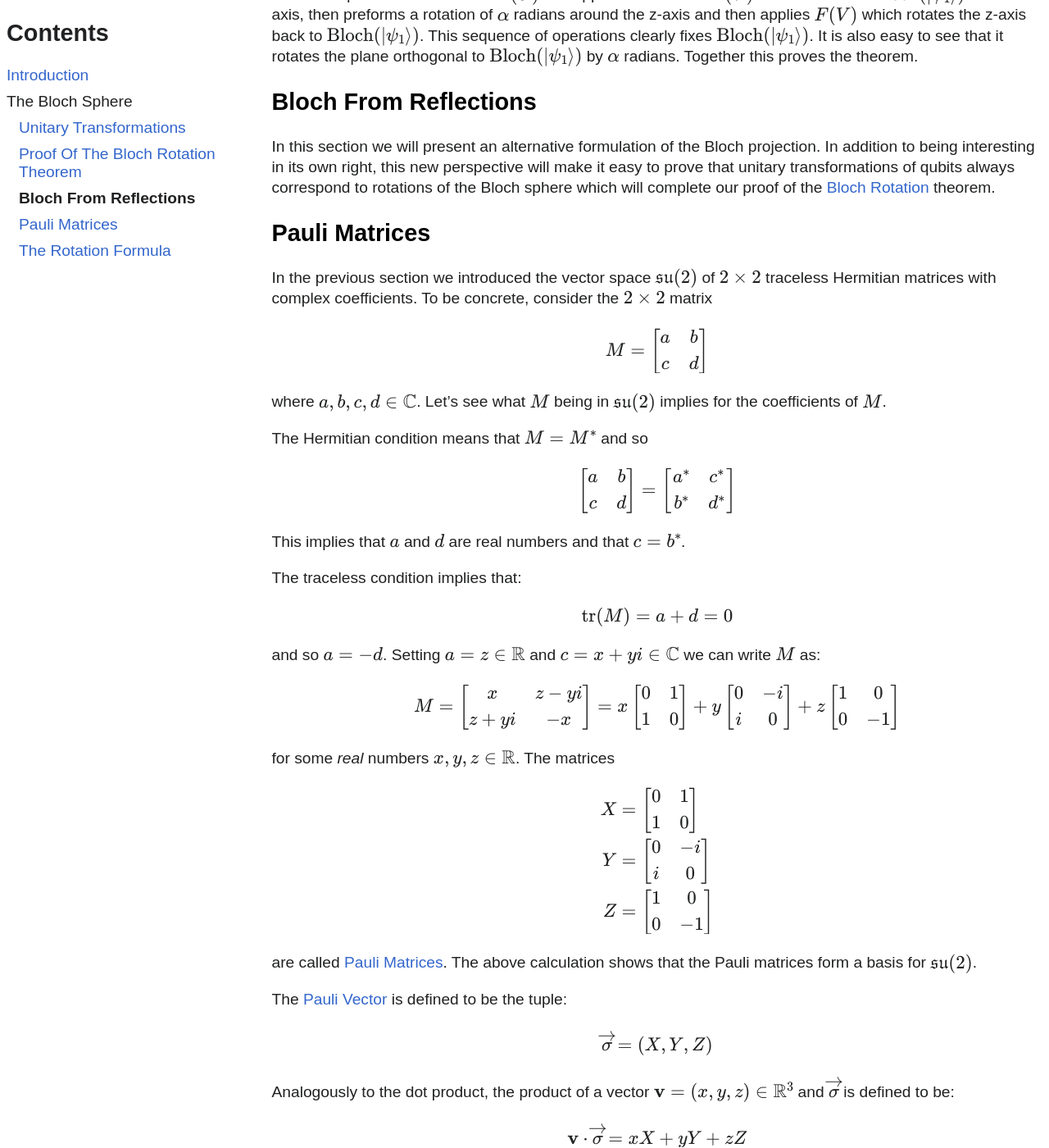
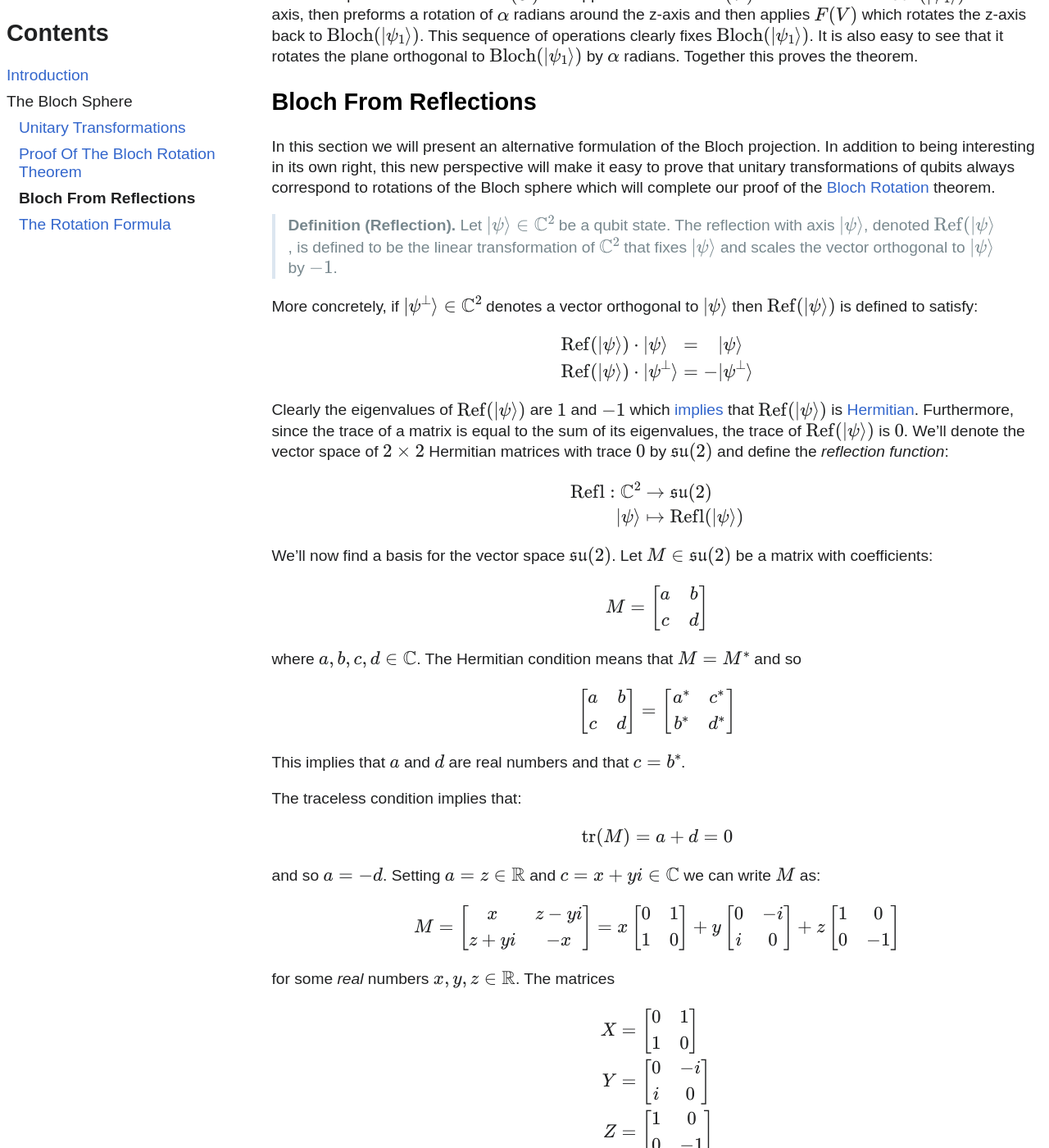
Before and after one commit to lowdanie/lowdanie.github.io, a Jekyll site: the page built from _posts/2024-10-21-bloch-sphere.md, in a window 1280 px wide and 1400 px high, scrolled down 8446 px. Shown: the whole window at 82% size. Built offline with Jekyll 4.4.1, drawn with Linux system fonts in a browser that asks for light colours; comment, search, counter and statistics services are not loaded; some of the changed text lies outside the part shown.

Commit message:
theorem proof

```diff
--- a/_posts/2024-10-21-bloch-sphere.md
+++ b/_posts/2024-10-21-bloch-sphere.md
@@ -510,20 +510,48 @@
 always correspond to rotations of the Bloch sphere which will complete our proof
 of the [Bloch Rotation](#thm:bloch-rotation) theorem.
 
-## Pauli Matrices
+> **Definition (Reflection).** Let $\|\psi\rangle\in\mathbb{C}^2$ be a qubit
+> state. The reflection with axis $\|\psi\rangle$, denoted
+> $\mathrm{Ref}(\|\psi\rangle$, is defined to be the linear transformation of
+> $\mathbb{C}^2$ that fixes $\|\psi\rangle$ and scales the vector orthogonal to
+> $\|\psi\rangle$ by $-1$.
 
-In the previous section we introduced the vector space $\mathfrak{su}(2)$ of
-$2\times 2$ traceless Hermitian matrices with complex coefficients. To be
-concrete, consider the $2\times 2$ matrix
+More concretely, if $|\psi^\perp\rangle\in\mathbb{C}^2$ denotes a vector
+orthogonal to $|\psi\rangle$ then $\mathrm{Ref}(|\psi\rangle)$ is defined to
+satisfy:
+
+$$
+\begin{alignat*}{3}
+\mathrm{Ref}(|\psi\rangle) &\cdot |\psi\rangle       &&=  &&|\psi\rangle \\
+\mathrm{Ref}(|\psi\rangle) &\cdot |\psi^\perp\rangle &&= -&&|\psi^\perp\rangle
+\end{alignat*}
+$$
+
+Clearly the eigenvalues of $\mathrm{Ref}(|\psi\rangle)$ are $1$ and $-1$ which
+[implies](https://en.wikipedia.org/wiki/Hermitian_matrix#Spectral_properties)
+that $\mathrm{Ref}(|\psi\rangle)$ is
+[Hermitian](https://en.wikipedia.org/wiki/Hermitian_matrix). Furthermore, since
+the trace of a matrix is equal to the sum of its eigenvalues, the trace of
+$\mathrm{Ref}(|\psi\rangle)$ is $0$. We'll denote the vector space of
+$2\times 2$ Hermitian matrices with trace $0$ by $\mathfrak{su}(2)$ and define
+the _reflection function_:
+
+$$
+\begin{align*}
+\mathrm{Refl} : \mathbb{C}^2 &\rightarrow \mathfrak{su}(2) \\
+                |\psi\rangle &\mapsto \mathrm{Refl}(|\psi\rangle)
+\end{align*}
+$$
+
+We'll now find a basis for the vector space $\mathfrak{su}(2)$. Let
+$M \in  \mathfrak{su}(2)$ be a matrix with coefficients:
 
 $$
 M = \left[ \begin{matrix}a & b \\ c & d \end{matrix}\right]
 $$
 
-where $a,b,c,d \in \mathbb{C}$. Let's see what $M$ being in $\mathfrak{su}(2)$
-implies for the coefficients of $M$.
-
-The Hermitian condition means that $M=M^*$ and so
+where $a,b,c,d \in \mathbb{C}$. The Hermitian condition means that $M=M^*$ and
+so
 
 $$
 \left[ \begin{matrix}a & b \\ c & d \end{matrix}\right] =
@@ -558,9 +586,33 @@
 \end{align*}
 $$
 
-are called [Pauli Matrices](https://en.wikipedia.org/wiki/Pauli_matrices). The
-above calculation shows that the Pauli matrices form a basis for
-$\mathfrak{su}(2)$.
+are called [Pauli Matrices](https://en.wikipedia.org/wiki/Pauli_matrices). It is
+easy to see that all three Pauli matrices are in $\mathfrak{su}(2)$. The above
+calculation shows that the Pauli matrices form a basis for $\mathfrak{su}(2)$.
+
+We'll define the _Pauli function_
+
+$$
+\mathrm{Pauli} : \mathfrak{su}(2) \rightarrow \mathbb{R}^3
+$$
+
+to be the function that sends a matrix $M\in\mathfrak{su}(2)$ to it's
+coordinates with respect to the basis of Pauli matrices
+$X,Y,Z\in\mathfrak{su}(2)$.
+
+The relationship to the Bloch projection is given by the following claim:
+
+{: #clm:bloch-from-reflections }
+
+> **Claim (Bloch From Reflections).** Let $|\psi\rangle\in\mathbb{C}^2$ be a
+> qubit state. Then:
+>
+> $$
+> \mathrm{Bloch}(|\psi\rangle) = \mathrm{Pauli}(\mathrm{Ref}(|\psi\rangle))
+> $$
+
+<!-- https://q.uiver.app/#q=WzAsMyxbMCwwLCJcXG1hdGhiYntDfV4yIl0sWzIsMCwiXFxtYXRoYmJ7Un1eMyJdLFsxLDEsIlxcbWF0aGZyYWt7c3V9KDIpIl0sWzAsMV0sWzAsMl0sWzIsMV1d -->
+<iframe class="quiver-embed" src="https://q.uiver.app/#q=WzAsMyxbMCwwLCJcXG1hdGhiYntDfV4yIl0sWzIsMCwiXFxtYXRoYmJ7Un1eMyJdLFsxLDEsIlxcbWF0aGZyYWt7c3V9KDIpIl0sWzAsMV0sWzAsMl0sWzIsMV1d&embed" width="438" height="304" style="border-radius: 8px; border: none;"></iframe>
 
 The [Pauli Vector](https://en.wikipedia.org/wiki/Pauli_matrices#Pauli_vectors)
 is defined to be the tuple:
```
